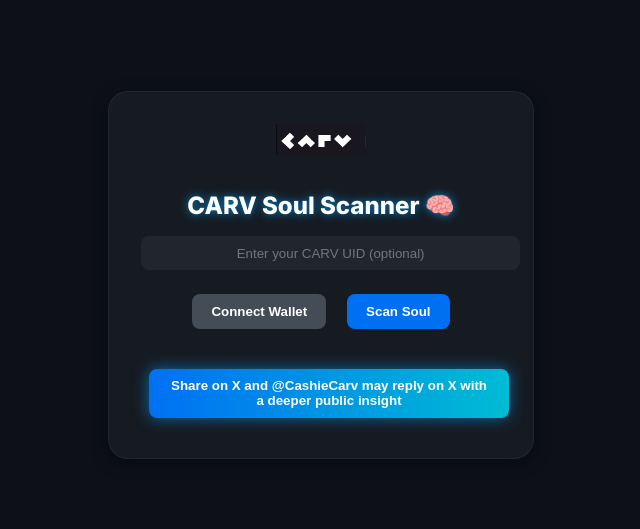
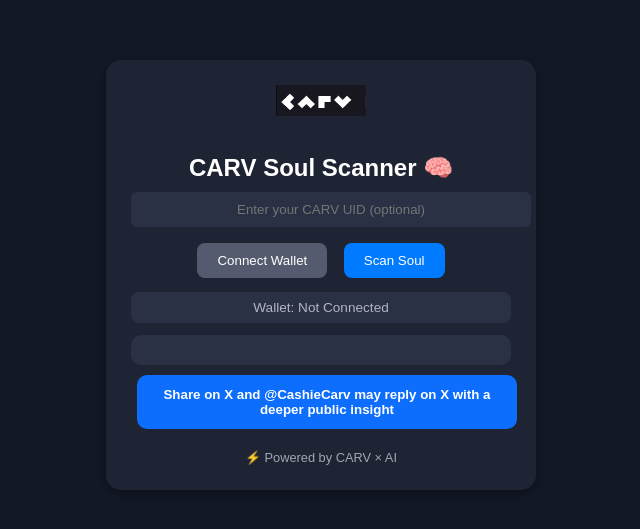
Before and after one commit to SoMoBoK/CARV-SOULS-SCANNER, a website: page index.html in a window 1280 px wide. Shown: the part 125-654 px from the top of the page, without its empty margins (319-959 px from the left). Drawn offline with Linux system fonts and the light colour scheme.

Commit message:
Update index.html

```diff
--- a/index.html
+++ b/index.html
@@ -4,127 +4,126 @@
     <meta charset="UTF-8" />
     <meta name="viewport" content="width=device-width, initial-scale=1.0" />
     <title>CARV Soul Scanner 🧠</title>
-  <link href="https://fonts.googleapis.com/css2?family=Inter:wght@400;600;800&display=swap" rel="stylesheet" />
     <style>
       body {
-      font-family: 'Inter', sans-serif;
-      background-color: #0d1117;
+        background-color: #121826;
         color: #ffffff;
+        font-family: "Poppins", sans-serif;
         display: flex;
+        flex-direction: column;
+        align-items: center;
         justify-content: center;
-      align-items: center;
         height: 100vh;
         margin: 0;
       }
 
       .container {
-      background: #161b22;
-      padding: 2rem;
-      border-radius: 20px;
+        background-color: #1e2433;
+        border-radius: 15px;
+        padding: 25px;
         text-align: center;
-      width: 360px;
-      box-shadow: 0 4px 15px rgba(0, 0, 0, 0.5);
-      border: 1px solid rgba(255, 255, 255, 0.05);
+        box-shadow: 0 4px 10px rgba(0, 0, 0, 0.3);
+        max-width: 380px;
+        width: 90%;
       }
 
-    .logo {
+      #carvLogo {
         width: 90px;
-      margin-bottom: 1rem;
+        margin-bottom: 15px;
       }
 
-    h1 {
-      font-size: 1.5rem;
-      color: #ffffff;
-      margin-bottom: 1rem;
-      text-shadow: 0 0 8px rgba(0, 162, 255, 0.8);
+      h2 {
+        margin-bottom: 10px;
       }
 
       input {
         width: 100%;
-      padding: 0.6rem;
-      border-radius: 8px;
+        padding: 10px;
         border: none;
-      margin-bottom: 1rem;
-      background-color: #21262d;
+        border-radius: 6px;
+        background: #2a3144;
         color: white;
         text-align: center;
+        margin-bottom: 10px;
       }
 
       button {
-      padding: 0.6rem 1.2rem;
+        padding: 10px 20px;
+        border: none;
         border-radius: 8px;
-      border: none;
         cursor: pointer;
-      color: white;
-      margin: 0.5rem;
-      font-weight: 600;
-      transition: all 0.2s ease-in-out;
+        margin: 6px;
       }
 
-    .connect {
-      background-color: #444c56;
+      #connectWallet {
+        background-color: #555b6e;
+        color: white;
       }
 
-    .connect:hover {
-      background-color: #586069;
+      #scanSoul {
+        background-color: #007bff;
+        color: white;
       }
 
-    .scan {
-      background-color: #0070f3;
+      #shareButton {
+        background-color: #0d6efd;
+        color: white;
+        font-weight: bold;
+        padding: 12px;
+        margin-top: 10px;
+        width: 100%;
+        border-radius: 10px;
       }
 
-    .scan:hover {
-      background-color: #0094ff;
-      box-shadow: 0 0 10px rgba(0, 162, 255, 0.7);
+      #walletDisplay {
+        margin: 8px 0;
+        color: #b0b6c2;
+        word-break: break-all;
+        background-color: #2a3144;
+        padding: 8px;
+        border-radius: 8px;
+        font-size: 0.85rem;
+        overflow-wrap: anywhere;
       }
 
-    .share {
-      background: linear-gradient(90deg, #0070f3, #00bcd4);
-      width: 100%;
-      margin-top: 1rem;
-      box-shadow: 0 0 15px rgba(0, 162, 255, 0.6);
+      #soulReport {
+        background-color: #2a3144;
+        border-radius: 10px;
+        padding: 15px;
+        margin-top: 12px;
+        text-align: left;
+        font-size: 0.9rem;
+        word-wrap: break-word;
       }
 
-    .share:hover {
-      transform: scale(1.05);
-      box-shadow: 0 0 25px rgba(0, 162, 255, 0.9);
-    }
-
-    p {
-      color: #e6edf3;
-    }
-
-    .insight {
-      margin-top: 1rem;
-      font-style: italic;
-      color: #aab6c4;
-    }
-
-    .footer {
-      display: none; /* removed footer text */
+      footer {
+        font-size: 0.8rem;
+        color: #a0a6b3;
+        margin-top: 15px;
       }
     </style>
   </head>
   <body>
     <div class="container">
-    <img src="carv-logo.png" alt="CARV Logo" class="logo" />
-    <h1>CARV Soul Scanner 🧠</h1>
+      <img src="carv-logo.png" id="carvLogo" alt="CARV Logo" />
+      <h2>CARV Soul Scanner 🧠</h2>
 
-    <input type="text" id="carvUID" placeholder="Enter your CARV UID (optional)" />
-    <br />
-    <button class="connect" id="connectWallet">Connect Wallet</button>
-    <button class="scan" id="scanSoul">Scan Soul</button>
+      <input id="carvUID" placeholder="Enter your CARV UID (optional)" />
 
-    <p id="walletInfo"></p>
-
-    <div id="soulReport">
-      <p id="soulPoints"></p>
-      <p id="insight" class="insight"></p>
+      <div>
+        <button id="connectWallet">Connect Wallet</button>
+        <button id="scanSoul">Scan Soul</button>
       </div>
 
-    <button id="shareX" class="share">
+      <div id="walletDisplay">Wallet: Not Connected</div>
+
+      <div id="soulReport"></div>
+
+      <button id="shareButton">
         Share on X and @CashieCarv may reply on X with a deeper public insight
       </button>
+
+      <footer>⚡ Powered by CARV × AI</footer>
     </div>
 
     <script src="app.js"></script>
```
Lines whose indentation alone changed are shown as unchanged.
